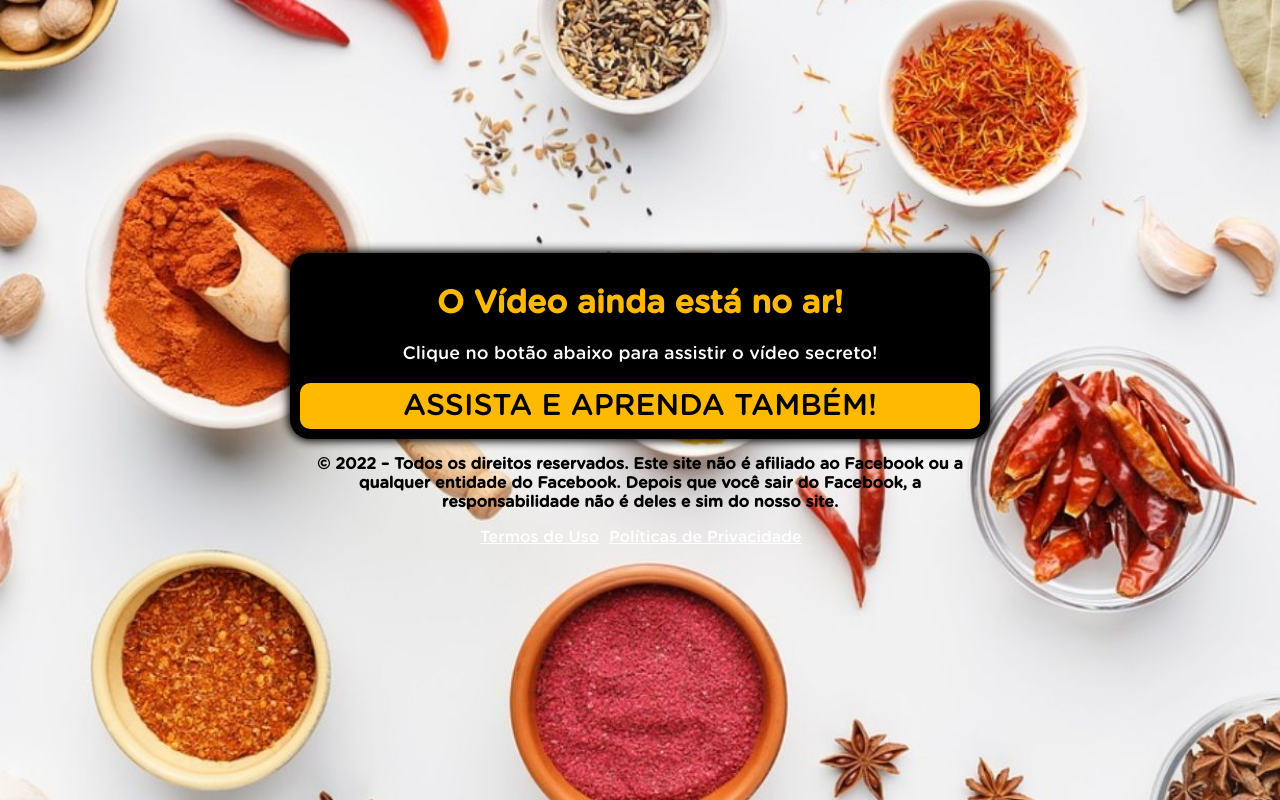
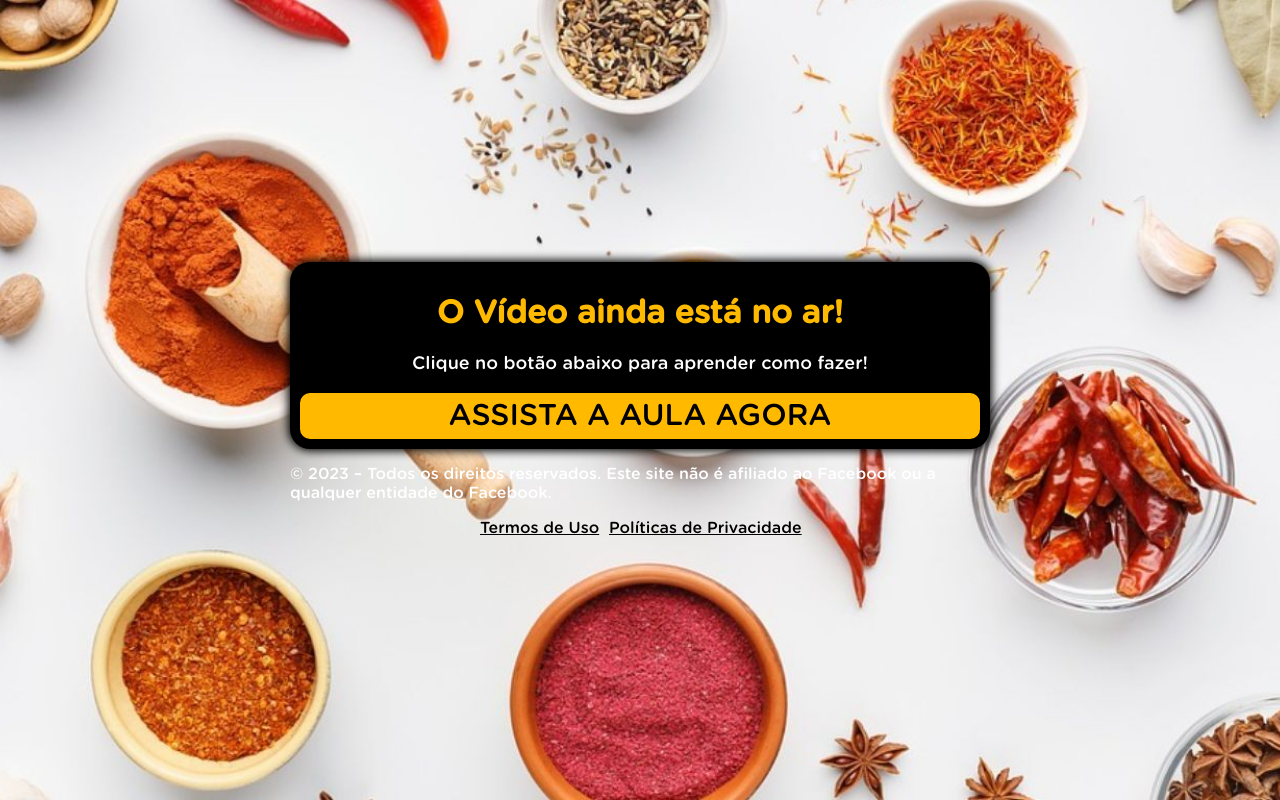
Before and after one commit to ShelbyCompanyltda/metodoqac.site, a plain HTML site: page ps/index.html in a window 1280 px wide. Drawn offline with Linux system fonts and the light colour scheme; a script that the page names is missing.

Commit message:
Add files via upload

```diff
--- a/ps/index.html
+++ b/ps/index.html
@@ -32,16 +32,16 @@ src="https://www.facebook.com/tr?id=749994506303539&ev=PageView&noscript=1"
       <div>
         <div class="question">
           <h1>O Vídeo ainda está no ar!</h1>
-          <p>Clique no botão abaixo para assistir o vídeo secreto!</p>
+          <p>Clique no botão abaixo para aprender como fazer!</p>
         </div>
         <div class="answer">
-          <a class="btn" href="https://metodoqac.site/pv">ASSISTA E APRENDA TAMBÉM!</a>
+          <a class="btn" href="https://metodoqac.site/pv">ASSISTA A AULA AGORA</a>
         </div>
       </div>
     </div>
-    <p style="text-align: center; font-weight: bold;">© 2022 – Todos os direitos reservados. Este site não é afiliado ao Facebook ou a qualquer entidade do Facebook. Depois que você sair do Facebook, a responsabilidade não é deles e sim do nosso site.</p>
+    <p style="color: white;" style="text-align: center; font-weight: bold;">© 2023 – Todos os direitos reservados. Este site não é afiliado ao Facebook ou a qualquer entidade do Facebook.</p>
 
-    <span style="color: #006cff;padding-left: 190px;"><a style="color: white;" href="termos.html" target="_blank" rel="noopener">Termos de Uso</a>&nbsp;<a style="color: white;padding-left: 5px;" href="privacidade.html" target="_blank" rel="noopener">Políticas de Privacidade</a></span>
+    <span style="color: #006cff;padding-left: 190px;"><a style="color: black;" href="termos.html" target="_blank" rel="noopener">Termos de Uso</a>&nbsp;<a style="color: black;padding-left: 5px;" href="privacidade.html" target="_blank" rel="noopener">Políticas de Privacidade</a></span>
   </div>
   </div>
   <script type="text/javascript" src="script.js"></script>
```
